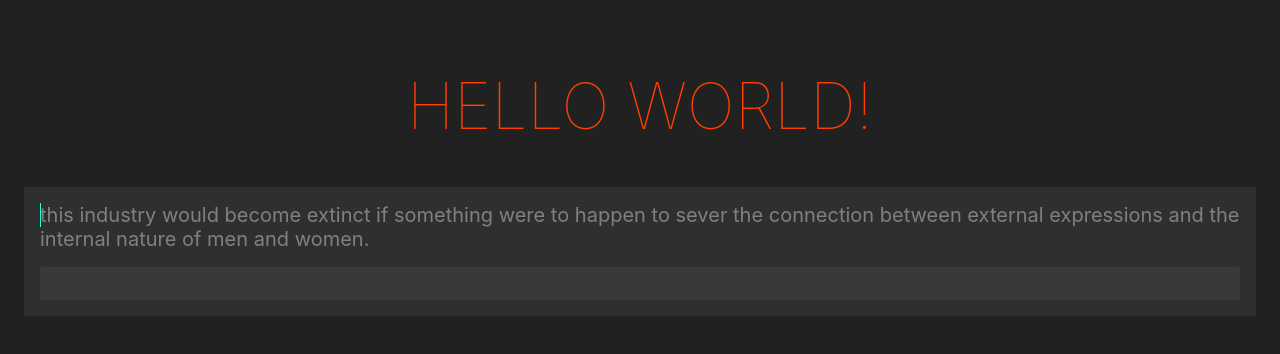
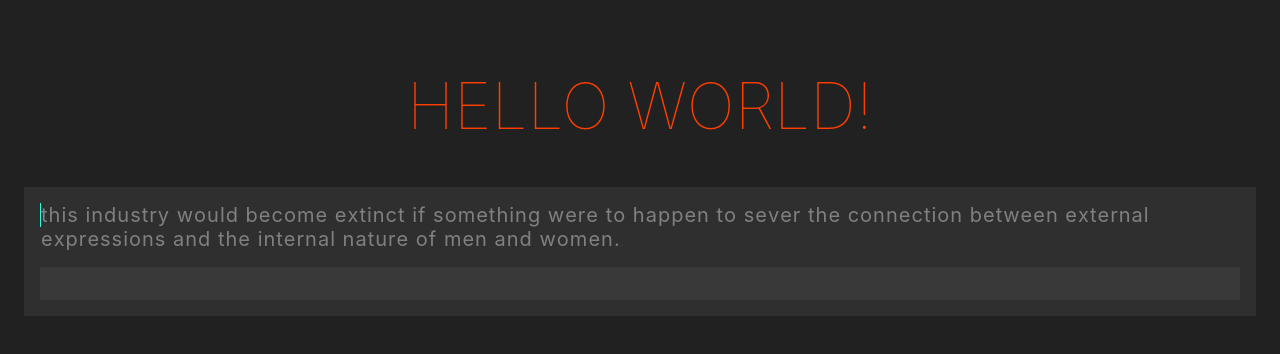
Before and after one commit to mcapkovic/typing-game-svelte, a Svelte app: page / in a window 1280 px wide. Shown: the top 354 px of the page. Built offline with nearby package versions, Linux system fonts and the light colour scheme.

Commit message:
Add cursor style

```diff
--- a/src/components/Game.svelte
+++ b/src/components/Game.svelte
@@ -62,6 +62,9 @@
 </script>
 
 <style>
+    .game__text__letter{
+        border-left: 1px solid transparent;
+    }
     .game__text__letter--default {
         background-color: transparent;
         color: gray;
@@ -76,15 +79,7 @@
         background-color: transparent;
         position: relative;
         color: gray;
-    }
-    .game__text__letter--cursor::before {
-        content: "";
-        background-color: #26ffd7;
-        width: 1px;
-        height: 1.2em;
-        position: absolute;
-        left: 0;
-        top: 0;
+        border-left: 1px solid #26ffd7;
     }
 
     .game {
```
